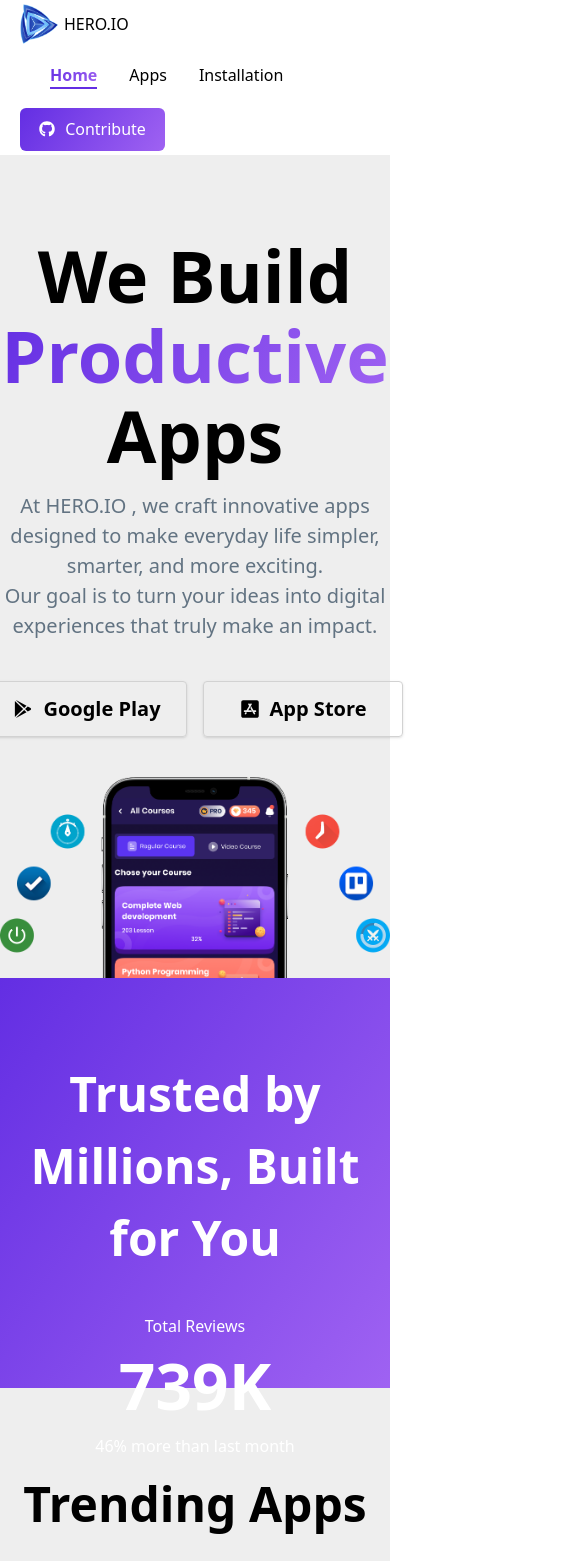
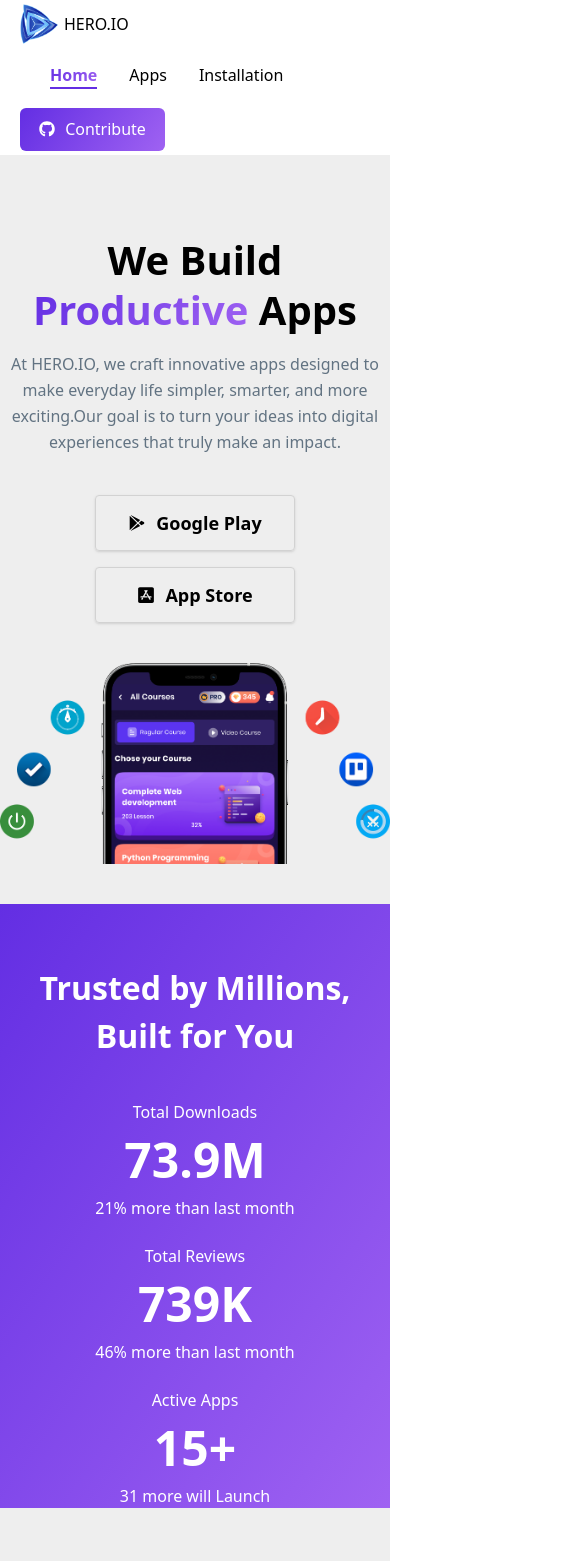
Before and after one commit to pranto-deb1/my-assignment-8, a React (Vite) app: page / in a window 390 px wide. Shown: the top 1561 px of the page, 585 px wide, since content can reach past the window. Built offline with nearby package versions, Linux system fonts and the light colour scheme.

Commit message:
made almost everything responsive

```diff
--- a/src/Default.jsx
+++ b/src/Default.jsx
@@ -2,6 +2,7 @@
 import Nav from './components/Nav';
 import { Outlet, useLocation } from 'react-router';
 import logo from './assets/logo.png'
+import Footer from './components/Footer';
 const getInitialInstalledApps = () => {
   const storedApps = localStorage.getItem("installedApps");
   return storedApps ? JSON.parse(storedApps) : [];
@@ -38,7 +39,7 @@
   }, [location]);
 
   return (
-    <div className='max-w-[1500px] mx-auto bg-[#d5d5d568] min-h-screen'>
+    <div className=' mx-auto bg-[#d5d5d568] min-h-screen'>
       <Nav />
 
       {isPageLoading ? (
@@ -62,6 +63,8 @@
           <Outlet key={location.key} context={{allApps: allApps, setInstalledApps: setInstalledApps, installedApps: installedApps,}}/>
         </Suspense>
       )}
+
+      <Footer />
     </div>
   );
 };
--- a/src/Pages/AllApps.jsx
+++ b/src/Pages/AllApps.jsx
@@ -2,6 +2,7 @@
 import { useOutletContext } from 'react-router';
 import { FaSearch } from "react-icons/fa";
 import AllAppComponent from '../components/AllAppComponent';
+import logo from '../assets/logo.png';
 
 const AllApps = () => {
   const { allApps } = useOutletContext();
@@ -41,7 +42,7 @@
         Explore All Apps on the Market developed by us. We code for Millions
       </p>
 
-      <div className="flex mt-[46px] justify-between items-center max-w-[90%] mx-auto">
+      <div className="flex mt-[46px] flex-wrap justify-between items-center max-w-[90%] mx-auto">
         <h3 className="font-semibold text-[24px]">({filteredApps.length}) Apps Found</h3>
 
         <div className="relative w-[400px]">
@@ -66,8 +67,10 @@
       ) : (
         <Suspense
           fallback={
-            <div className="flex justify-center items-center h-[calc(100vh-60px)]">
-              <p className="text-9xl flex text-gray-500 font-bold">Loading....</p>
+            <div className='flex justify-center items-center h-[calc(100vh-60px)]'>
+                      <p className="text-6xl text-gray-500 font-bold animate-pulse flex items-center">
+                        L  <span><img src={logo} className='w-[50px] h-[50px] mt-[30px] logo-img ml-[10px]' /></span>  ading...
+                      </p>
             </div>
           }
         >
--- a/src/Pages/Home.jsx
+++ b/src/Pages/Home.jsx
@@ -54,50 +54,73 @@
 
     return (
 <div className='mt-[80px]'>
-            <h1 className="text-[72px] text-center font-extrabold leading-[80px]">We Build<br/> <span className='bg-[linear-gradient(125.07deg,rgba(99,46,227,1),rgba(159,98,242,1)_100%)] bg-clip-text text-transparent'>Productive</span> Apps</h1>
 
-            <p className="mt-[16px] text-[#627382] text-[20px] text-center">At HERO.IO , we craft innovative apps designed to make everyday life simpler, smarter, and more exciting.<br/> Our goal is to turn your ideas into digital experiences that truly make an impact.</p>
+  <h1 className="text-[40px] sm:text-[50px] md:text-[60px] lg:text-[72px] text-center font-extrabold leading-tight md:leading-[80px]">
+    We Build<br />
+    <span className='bg-[linear-gradient(125.07deg,rgba(99,46,227,1),rgba(159,98,242,1)_100%)] bg-clip-text text-transparent'>
+      Productive
+    </span> Apps
+  </h1>
 
-            <div className="flex justify-between justify-self-center gap-[16px] my-[40px]">
+
+  <p className="mt-4 text-[#627382] text-[16px] sm:text-[18px] md:text-[20px] text-center leading-relaxed">
+    At HERO.IO, we craft innovative apps designed to make everyday life simpler, smarter, and more exciting.<br className="hidden md:block" />
+    Our goal is to turn your ideas into digital experiences that truly make an impact.
+  </p>
+
+
+  <div className="flex flex-col sm:flex-row justify-center items-center gap-4 sm:gap-[16px] my-[40px]">
     <a href="https://play.google.com/store/games?hl=en" target='blank'>
-                    <button className='border shadow-sm rounded-[4px] border-[#D2D2D2] w-[200px] h-[56px] font-semibold text-[20px] flex justify-center gap-[10px] items-center'><IoLogoGooglePlaystore /> Google Play</button>
+      <button className='border shadow-sm rounded-[4px] border-[#D2D2D2] w-[200px] h-[56px] font-semibold text-[18px] flex justify-center gap-[10px] items-center hover:bg-gray-100 transition'>
+        <IoLogoGooglePlaystore /> Google Play
+      </button>
     </a>
 
     <a href="https://www.apple.com/app-store/" target='blank'>
-                    <button className='border shadow-sm rounded-[4px] border-[#D2D2D2] w-[200px] h-[56px] font-semibold text-[20px] flex justify-center gap-[10px] items-center'><FaAppStoreIos /> App Store</button>
+      <button className='border shadow-sm rounded-[4px] border-[#D2D2D2] w-[200px] h-[56px] font-semibold text-[18px] flex justify-center gap-[10px] items-center hover:bg-gray-100 transition'>
+        <FaAppStoreIos /> App Store
+      </button>
     </a>
   </div>
-            <div className="flex justify-self-center">
-                <img src={HeroPNG}/>
+
+
+  <div className="flex justify-center">
+    <img src={HeroPNG} className="w-full max-w-[600px] object-contain" />
   </div>
 
-            <div className="h-[410px] bg-[linear-gradient(125.07deg,rgba(99,46,227,1),rgba(159,98,242,1)_100%)] w-[100%]">
-                <h2 className="text-[48px] font-bold text-white pt-[80px] text-center">Trusted by Millions, Built for You</h2>
 
-                <div className="flex justify-center justify-self-center gap-[24px] mt-[40px]">
-                    <div className="w-[342px]">
-                        <h5 className="text-white text-center">Total Downloads</h5>
-                        <h2 className="font-extrabold text-[64px] text-center text-white">{totalInMillions}M</h2>
-                        <p className="text-white text-center">21% more than last month</p>
+  <div className="h-auto md:h-[410px] bg-[linear-gradient(125.07deg,rgba(99,46,227,1),rgba(159,98,242,1)_100%)] w-full mt-10 ">
+    <h2 className="text-[32px] sm:text-[40px] md:text-[48px] font-bold text-white pt-[60px] text-center px-4">
+      Trusted by Millions, Built for You
+    </h2>
+
+    <div className="flex flex-col md:flex-row justify-center items-center gap-[24px] mt-[40px] px-4">
+      <div className="w-full sm:w-[300px] md:w-[342px] text-center">
+        <h5 className="text-white">Total Downloads</h5>
+        <h2 className="font-extrabold text-[48px] sm:text-[56px] md:text-[64px] text-white">{totalInMillions}M</h2>
+        <p className="text-white">21% more than last month</p>
       </div>
 
-                    <div className="w-[342px]">
-                        <h5 className="text-white text-center">Total Reviews</h5>
-                        <h2 className="font-extrabold text-[64px] text-center text-white">{totalReviewsInK}K</h2>
-                        <p className="text-white text-center">46% more than last month</p>
+      <div className="w-full sm:w-[300px] md:w-[342px] text-center">
+        <h5 className="text-white">Total Reviews</h5>
+        <h2 className="font-extrabold text-[48px] sm:text-[56px] md:text-[64px] text-white">{totalReviewsInK}K</h2>
+        <p className="text-white">46% more than last month</p>
       </div>
 
-                    <div className="w-[342px]">
-                        <h5 className="text-white text-center">Active Apps</h5>
-                        <h2 className="font-extrabold text-[64px] text-center text-white">{allApps.length}+</h2>
-                        <p className="text-white text-center">31 more will Launch</p>
+      <div className="w-full sm:w-[300px] md:w-[342px] text-center">
+        <h5 className="text-white">Active Apps</h5>
+        <h2 className="font-extrabold text-[48px] sm:text-[56px] md:text-[64px] text-white">{allApps.length}+</h2>
+        <p className="text-white">31 more will Launch</p>
       </div>
     </div>
   </div>
 
+
+  <div className="max-w-[95%] md:max-w-[90%] lg:max-w-[99%] xl:max-w-[80%] mx-auto">
     <HomeApps allApps={allApps}></HomeApps>
+  </div>
+</div>
 
-        </div>
     );
 };
 
--- a/src/components/AllAppComponent.jsx
+++ b/src/components/AllAppComponent.jsx
@@ -18,16 +18,11 @@
             {appsToShow.length > 0 ? (
                 <div className='grid grid-cols-1 md:grid-cols-2 lg:grid-cols-4 gap-[16px]'>
                     {appsToShow.map((app) => (
-                        <Link key={app.id} to={`/AppDetail/${app.id}`}><div className='w-full card rounded-[4px] p-[16px] bg-white shadow-sm'>
-                            <img
-                                src={app.image}
-                                alt={app.title}
-                                className='w-full h-[200px] md:h-[250px] object-cover bg-[#D9D9D9] rounded-[8px]'
-                            />
+                        <Link key={app.id} to={`/AppDetail/${app.id}`}><div className='w-full card rounded-[4px] p-[16px] lg:p-[10px] bg-white shadow-sm lg:h-[300px] xl:h-[100%]'>
+                            <img src={app.image} alt={app.title} className='w-full h-[200px] md:h-[250px] lg:h-[150px] xl:h-[250px] object-cover bg-[#D9D9D9] rounded-[8px]'/>
                             <h2 className="text-[20px] font-medium mt-[16px]">{app.title}</h2>
                             <div className="flex justify-between mt-4">
-                                <p className="flex text-[#00D390] px-[10px] py-[6px] gap-[8px] rounded-[4px] items-center justify-center bg-[#F1F5E8]">
-                                    <MdDownload /> {app.downloads}
+                                <p className="flex text-[#00D390] px-[10px] py-[6px] gap-[8px] rounded-[4px] items-center justify-center bg-[#F1F5E8]"><MdDownload /> {app.downloads}
                                 </p>
 
                                 <p className="flex text-[#FF8811] px-[10px] py-[6px] gap-[8px] rounded-[4px] items-center justify-center bg-[#FFF0E1]">
@@ -38,7 +33,7 @@
                     ))}
                 </div>
             ) : (
-                <h2 className="text-center text-[24px] font-semibold mt-[50px]">App Not Found</h2>
+                <h2 className="text-center text-[40px] font-bold mt-[200px] mb-[300px]">App Not Found</h2>
             )}
         </div>
     );
--- /dev/null
+++ b/src/components/Footer.jsx
@@ -0,0 +1,57 @@
+import { FaFacebook, FaInstagram, FaLinkedin, FaGithub } from "react-icons/fa";
+import { Link } from "react-router";
+
+export default function Footer() {
+  return (
+    <div className="bg-gray-900 text-gray-300 py-10 px-5 md:px-20 mt-[80px]">
+      <div className="max-w-7xl mx-auto grid grid-cols-1 md:grid-cols-4 gap-8">
+
+
+        <div>
+          <h2 className="text-2xl font-bold text-white mb-3">HeroApps</h2>
+          <p className="text-sm leading-6">
+            Discover amazing apps, explore creativity, and enhance productivity — all in one place.
+          </p>
+        </div>
+
+
+        <div>
+          <h3 className="text-lg font-semibold text-white mb-3">Quick Links</h3>
+          <ul className="space-y-2">
+            <li><Link to={'/'} className="hover:text-white transition">Home</Link></li>
+            <li><Link to={'/all'} className="hover:text-white transition">Apps</Link></li>
+            <li><Link to={'/My-Installation'} className="hover:text-white transition">Installation</Link></li>
+
+          </ul>
+        </div>
+
+
+        <div>
+          <h3 className="text-lg font-semibold text-white mb-3">Support</h3>
+          <ul className="space-y-2">
+            <li><a href="" className="hover:text-white transition">Help Center</a></li>
+            <li><a href="" className="hover:text-white transition">Privacy Policy</a></li>
+            <li><a href="" className="hover:text-white transition">Terms of Use</a></li>
+            <li><a href="" className="hover:text-white transition">Contact</a></li>
+          </ul>
+        </div>
+
+
+        <div>
+          <h3 className="text-lg font-semibold text-white mb-3">Follow Us</h3>
+          <div className="flex space-x-4">
+            <a href="#" className="hover:text-blue-500 transition"><FaFacebook size={22} /></a>
+            <a href="#" className="hover:text-pink-500 transition"><FaInstagram size={22} /></a>
+            <a href="#" className="hover:text-sky-500 transition"><FaLinkedin size={22} /></a>
+            <a href="#" className="hover:text-gray-100 transition"><FaGithub size={22} /></a>
+          </div>
+        </div>
+      </div>
+
+
+      <div className="border-t border-gray-700 mt-10 pt-5 text-center text-sm">
+        © {new Date().getFullYear()} <span className="font-semibold text-white">HeroApps</span>. All rights reserved.
+      </div>
+    </div>
+  );
+}
```
Also changed, not shown: src/components/HomeApps.jsx (+12 -8 lines). Lines whose indentation alone changed are shown as unchanged.
